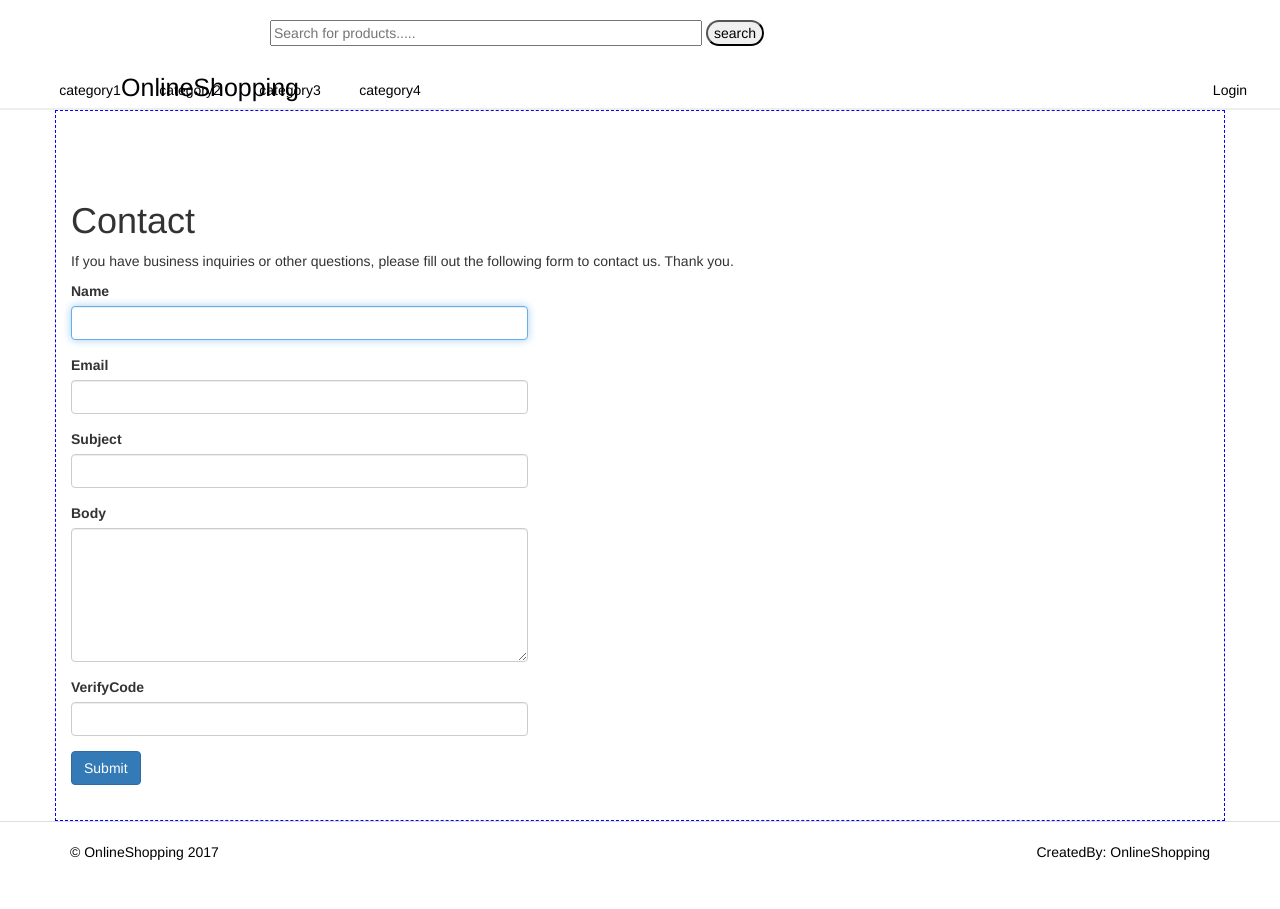
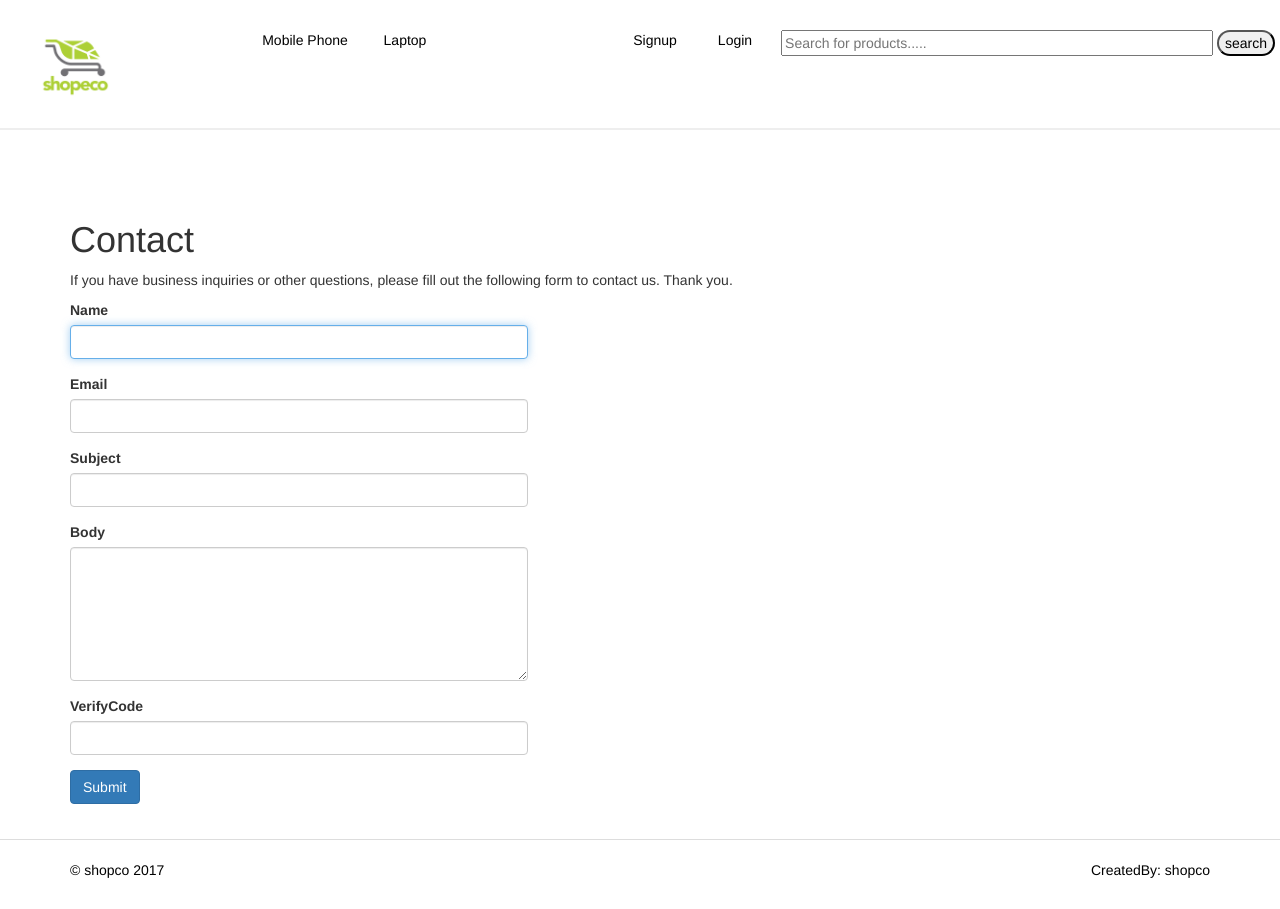
Before and after one commit to mub009/online, a Yii app: template basic/views/site/contact.php in a window 1280 px wide. Before the commit the page ends 860 px from the top, so only its background shows below. Run offline with PHP 8.4 and a stand-in for Yii, Linux system fonts and the light colour scheme; the template is opened without the code that fills it, so the values that code supplies are empty; form fields are guessed from the names that the template uses; some libraries are stand-ins or nearby versions.

Commit message:
first commits1

```diff
--- a/basic/views/layouts/main.php
+++ b/basic/views/layouts/main.php
@@ -26,41 +26,45 @@ AppAsset::register($this);
 
 <div class="wrap">
 
- <div class="header" style="height:70px;width:100%;color:#fff;padding:10px">
-    <div style="height:50px;width:800px;margin-top:10px;float:right;margin-right:200px;color:#000">
+ <div class="header" style="height:130px;width:100%;color:#fff;padding:5px;border-bottom:2px solid #eee">
+    <div style="height:40px;width:500px;margin-top:25px;float:right;margin-right:0px;color:#000;text-align:right">
         <form>
           <input type="text" name="srch" placeholder="Search for products....." size="50px" height="20px" >
           <input type="submit" value="search" size="20px" style="border-radius:30px;;color:#000">
         </form>
     </div>
-    <div id="logo" style="margin-left:100px;height:50px;width:200px;color:#000;text-align:center;font-size:25px">
-         OnlineShopping
+    <div id="login" style="height:50px;width:80px;color:#000;text-align:center;margin-top:25px;float:right">
+        <a href="index.php?r=login/login" style="color:#000"> Login </a>
+    </div>
+    <div id="login" style="height:50px;width:80px;color:#000;text-align:center;margin-top:25px;float:right">
+        <a href="index.php?r=register/register" style="color:#000">Signup</a>
+    </div>
+    <div id="menu" style="height:50px;width:400px;color:#000;text-align:center;margin-top:25px;float:right">
+        <ul>
+      <li style="display:inline"><div style="height:30px;width:100px;float:left;"><a href="index.php?r=site/category1" style="color:#000">Mobile Phone</a>
+      </div></li>
+      <li style="display:inline"><div style="height:30px;width:100px;float:left;"><a href="index.php?r=site/category2" style="color:#000">Laptop</a>
+      </div></li>
+
+
+        </ul>
+    </div>
+    <div id="logo" style="margin-left:10px;height:80px;width:100px;color:#000;text-align:center;font-size:25px;">
+         <img src="logo.png" height="120px" width="120px"/>
     </div>
 
  </div>
- <div class="navigation" style="height:30px;width:100%;color:#000;text-align:center;border-bottom:2px solid #eee">
-  <div style="height:30px;width:100px;float:right;">Login</div>
-    <div style="height:30px;width:100px;float:right;"></div>
 
-  <ul>
-      <li style="display:inline"><div style="height:30px;width:100px;float:left;">category1</div></li>
-      <li style="display:inline"><div style="height:30px;width:100px;float:left;">category2</div></li>
-      <li style="display:inline"><div style="height:30px;width:100px;float:left;">category3</div></li>
-      <li style="display:inline"><div style="height:30px;width:100px;float:left;">category4</div></li>
- </ul>
-
- </div>
- <div class="container" style="border:1px dashed #00f">
-
+ <div class="container">
         <?= $content ?>
     </div>
 </div>
 
 <footer class="footer" style="height:70px;width:100%;background-color:#fff;color:#000">
     <div class="container">
-        <p class="pull-left">&copy; OnlineShopping <?= date('Y') ?></p>
+        <p class="pull-left">&copy; shopco <?= date('Y') ?></p>
          <!--<?= date('D-M-Y') ?> //date picking -->
-        <p class="pull-right">CreatedBy: OnlineShopping</p>
+        <p class="pull-right">CreatedBy: shopco</p>
     </div>
 </footer>
 
```
Also changed, not shown: basic/controllers/SiteController.php (+3 -18 lines), basic/models/ProductView.php (added, +26 -0 lines), basic/views/site/view.php (added, +92 -0 lines), basic/web/logo.png (added).
